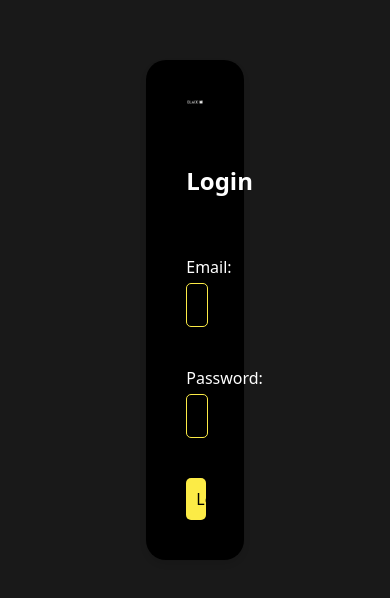
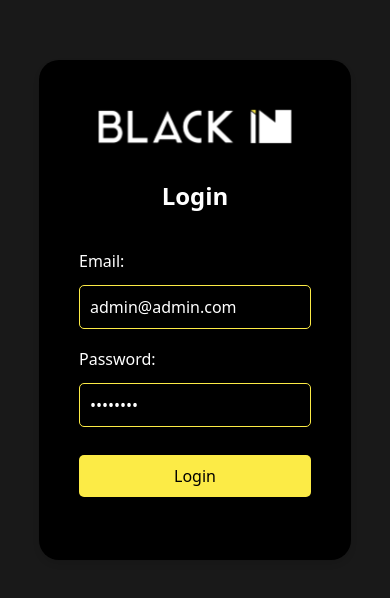
Before and after one commit to kareemAmarah95/react-login-form-system-validation-task, a React (Vite) app: page /login in a window 390 px wide. Shown: the part 112-710 px from the top of the page. Built offline with nearby package versions, Linux system fonts and the light colour scheme.

Commit message:
adjusting the responsive on different screen devices

```diff
--- a/src/index.scss
+++ b/src/index.scss
@@ -34,7 +34,7 @@ h2 {
     border-radius: 20px;
     height: 500px;
     padding: 40px; // زيادة الحشو لجعل النموذج أكبر
-    width: 25vw; // نصف عرض النافذة
+    width: 80%; // نصف عرض النافذة
     // height: 50vh; // نصف ارتفاع النافذة
     box-shadow: 0 4px 6px rgba(0, 0, 0, 0.1); // إضافة ظل للنموذج لجعله يبرز
 
@@ -52,7 +52,7 @@ h2 {
     label {
       display: block;
       color: $text-white;
-      margin-bottom: 5px; // إضافة مسافة أسفل التسمية
+      margin: 13px 0px;
     }
 
     input {
@@ -79,9 +79,9 @@ h2 {
     border-radius: 5px;
     cursor: pointer;
     font-size: 16px;
-    color: $bg-black;
+    color: black;
     transition: background-color 0.3s;
-
+    margin: 23px 0px;
     &:hover {
       background-color: #d4af37;
     }
```
